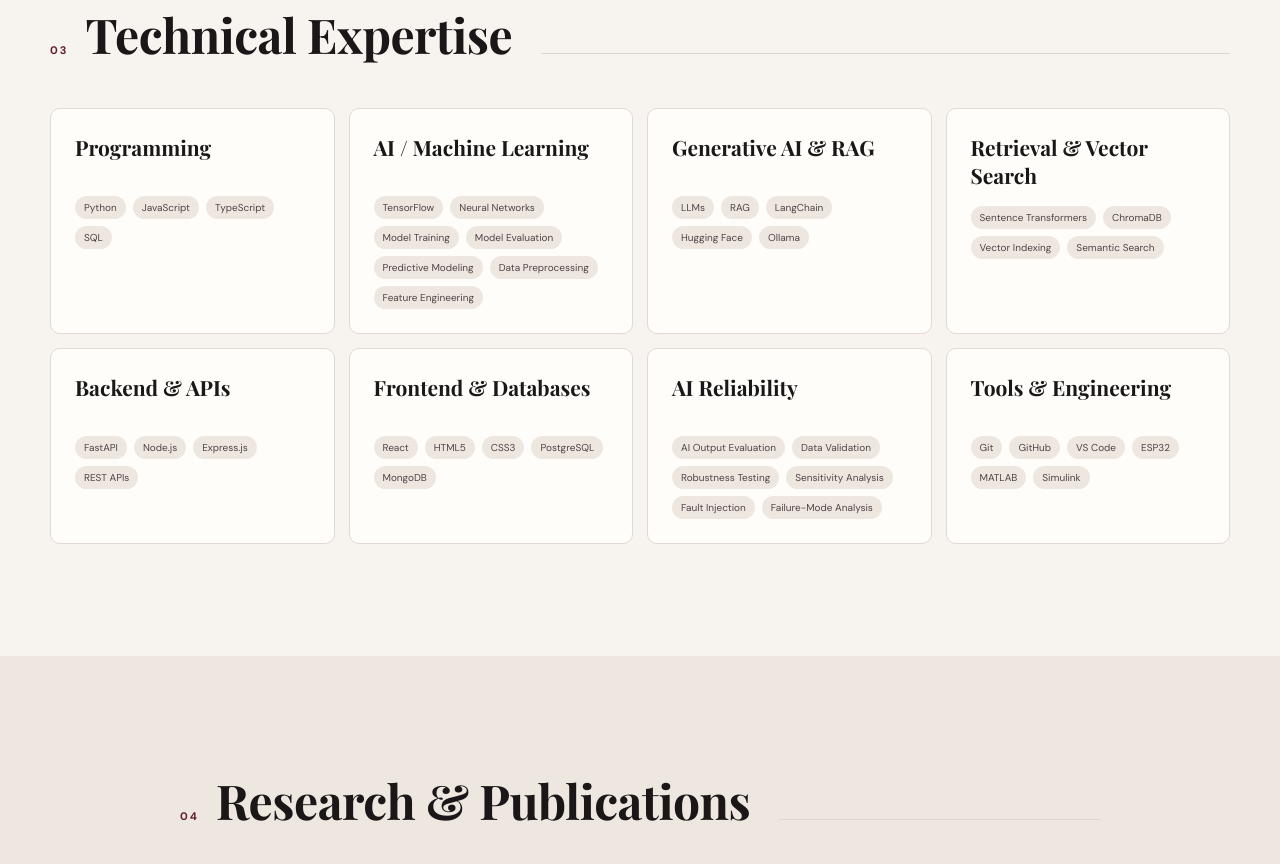
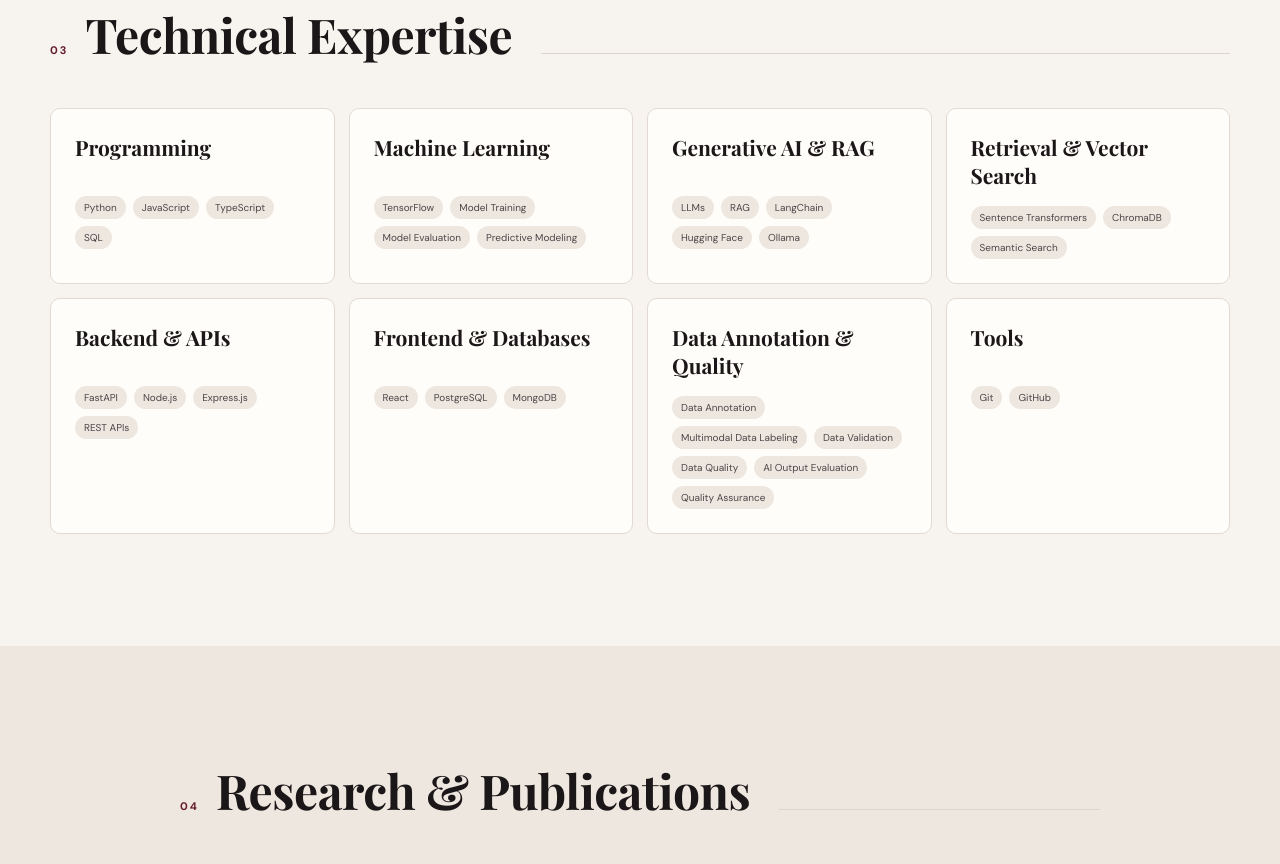
Before and after one commit to Sunny1112003/Prajna-Portfolio, a React (Vite) app: page / in a window 1280 px wide. Shown: the part 2980-3844 px from the top of the page. Built offline with nearby package versions, Linux system fonts and the light colour scheme.

Commit message:
Add final skills and freelance AI annotation experience

```diff
--- a/src/content.ts
+++ b/src/content.ts
@@ -146,16 +146,8 @@
     items: ['Python', 'JavaScript', 'TypeScript', 'SQL'],
   },
   {
-    group: 'AI / Machine Learning',
-    items: [
-      'TensorFlow',
-      'Neural Networks',
-      'Model Training',
-      'Model Evaluation',
-      'Predictive Modeling',
-      'Data Preprocessing',
-      'Feature Engineering',
-    ],
+    group: 'Machine Learning',
+    items: ['TensorFlow', 'Model Training', 'Model Evaluation', 'Predictive Modeling'],
   },
   {
     group: 'Generative AI & RAG',
@@ -163,7 +155,7 @@
   },
   {
     group: 'Retrieval & Vector Search',
-    items: ['Sentence Transformers', 'ChromaDB', 'Vector Indexing', 'Semantic Search'],
+    items: ['Sentence Transformers', 'ChromaDB', 'Semantic Search'],
   },
   {
     group: 'Backend & APIs',
@@ -171,22 +163,37 @@
   },
   {
     group: 'Frontend & Databases',
-    items: ['React', 'HTML5', 'CSS3', 'PostgreSQL', 'MongoDB'],
+    items: ['React', 'PostgreSQL', 'MongoDB'],
   },
   {
-    group: 'AI Reliability',
-    items: [
-      'AI Output Evaluation',
-      'Data Validation',
-      'Robustness Testing',
-      'Sensitivity Analysis',
-      'Fault Injection',
-      'Failure-Mode Analysis',
-    ],
+    group: 'Data Annotation & Quality',
+    items: ['Data Annotation', 'Multimodal Data Labeling', 'Data Validation', 'Data Quality', 'AI Output Evaluation', 'Quality Assurance'],
   },
   {
-    group: 'Tools & Engineering',
-    items: ['Git', 'GitHub', 'VS Code', 'ESP32', 'MATLAB', 'Simulink'],
+    group: 'Tools',
+    items: ['Git', 'GitHub'],
+  },
+]
+
+export const experience: {
+  role: string
+  company: string
+  type: string
+  period: string
+  highlights: string[]
+}[] = [
+  {
+    role: 'AI Data Annotator',
+    company: 'TELUS International',
+    type: 'Freelance',
+    period: 'Oct 2025 – Nov 2025',
+    highlights: [
+      'Annotated and validated multimodal image, audio, and video datasets supporting AI/ML model training and evaluation.',
+      'Performed pairwise ranking and systematic AI output evaluation using predefined criteria to assess quality, consistency, and comparative performance.',
+      'Reviewed datasets to identify inconsistent, unreliable, or low-quality inputs, including data-quality issues and failure cases.',
+      'Applied established annotation guidelines and evaluation criteria to maintain accuracy, consistency, and quality across assigned tasks.',
+      'Evaluated AI-generated outputs and documented quality issues to support model evaluation and downstream AI improvement workflows.',
+    ],
   },
 ]
 
```
